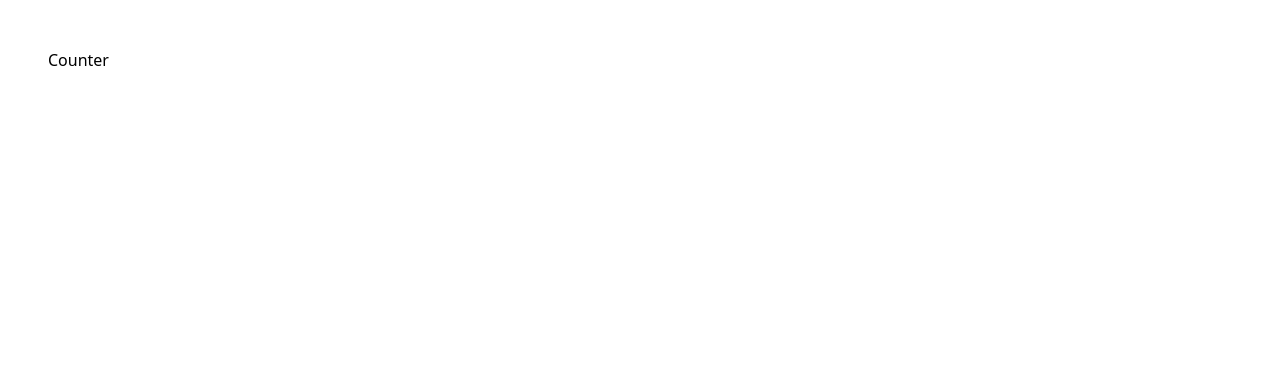
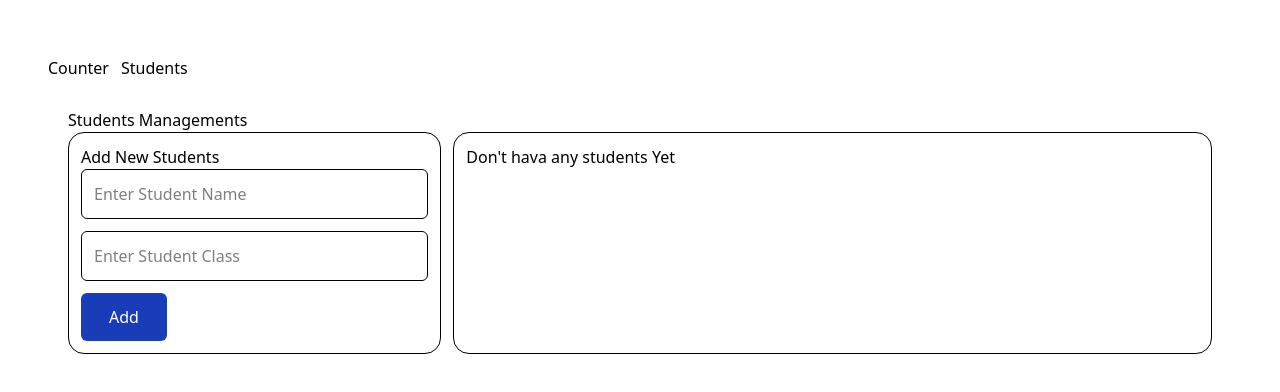
Before and after one commit to mernstackjs/zustand-vite-playing, a React (Vite) app: page /students in a window 1280 px wide. Before the commit this address had no page. Shown: the top 392 px of the page. Built offline with nearby package versions, Linux system fonts and the light colour scheme.

Commit message:
feat: add Students management page with AddStudent and StudentsList components

```diff
--- a/src/App.jsx
+++ b/src/App.jsx
@@ -6,18 +6,21 @@ import ProtectedRoute from "./components/ProtectedRoute";
 import Login from "./pages/login";
 import Counter from "./pages/counter";
 import { useAuthStore } from "./store/authStore";
+import Students from "./pages/students";
 
 export default function App() {
   const user = useAuthStore((state) => state.user);
 
   return (
     <div className="p-12">
-      <header>
+      <header className="flex gap-3 my-2">
         <Link to={"/counter"}>Counter</Link>
+        <Link to={"/students"}>Students</Link>
       </header>
       <Routes>
         <Route path="/" element={<Home />} />
         <Route path="/counter" element={<Counter />} />
+        <Route path="/students" element={<Students />} />
         <Route
           path="/login"
           element={!user?.isLoggedIn ? <Login /> : <Navigate to="/todos" />}
--- /dev/null
+++ b/src/components/AddStudent.jsx
@@ -0,0 +1,38 @@
+import React from "react";
+
+export default function AddStudent({ setStudents }) {
+  const handleAddNewStudent = (e) => {
+    e.preventDefault();
+    const formData = new FormData(e.target);
+    const student_name = formData.get("studnet_name");
+    const student_class = formData.get("studnet_class");
+    const student = {
+      rolNum: Math.floor(Math.random() * 1000),
+      student_name,
+      student_class,
+    };
+    setStudents((prev) => [...prev, student]);
+
+    e.target.reset();
+  };
+  return (
+    <div className="border p-3 rounded-2xl">
+      <form onSubmit={handleAddNewStudent}>
+        <h1>Add New Students</h1>
+        <input
+          className="w-full p-3 border rounded-md"
+          name="studnet_name"
+          placeholder="Enter Student Name"
+        />
+        <input
+          className="w-full my-3 p-3 border rounded-md"
+          name="studnet_class"
+          placeholder="Enter Student Class"
+        />
+        <button className="bg-blue-800 text-white rounded-md px-7 py-3 cursor-pointer">
+          Add{" "}
+        </button>
+      </form>
+    </div>
+  );
+}
--- /dev/null
+++ b/src/components/StudentsList.jsx
@@ -0,0 +1,32 @@
+import React from "react";
+
+export default function StudentsList({ students, deleteStudent }) {
+  console.log(students);
+  return (
+    <div className="col-span-2 border rounded-2xl p-3">
+      <ul className="grid md:grid-cols-3 gap-2">
+        {students?.length !== 0 ? (
+          students?.map((student) => (
+            <li className="border rounded-lg p-3" key={student.rolNum}>
+              <span className="italic font-extralight text-sm mb-2">
+                Role Number : {student.rolNum}
+              </span>
+              <p className="text-lg font-bold">Name : {student.student_name}</p>
+              <p className="text-lg font-bold">
+                Class: {student.student_class}
+              </p>
+              <button
+                onClick={() => deleteStudent(student.rolNum)}
+                className="text-red-800 underline italic mt-2"
+              >
+                Delete
+              </button>
+            </li>
+          ))
+        ) : (
+          <h1>Don't hava any students Yet</h1>
+        )}
+      </ul>
+    </div>
+  );
+}
--- /dev/null
+++ b/src/pages/students.jsx
@@ -0,0 +1,21 @@
+import React, { useState } from "react";
+import AddStudent from "../components/AddStudent";
+import StudentsList from "../components/StudentsList";
+
+export default function Students() {
+  const [students, setStudents] = useState([]);
+
+  const deleteStudent = (rolNum) => {
+    setStudents((prev) => prev.filter((s) => s.rolNum !== rolNum));
+  };
+  return (
+    <div className="p-5">
+      <h1>Students Managements</h1>
+
+      <div className="grid gap-3 grid-cols-3">
+        <AddStudent setStudents={setStudents} />
+        <StudentsList students={students} deleteStudent={deleteStudent} />
+      </div>
+    </div>
+  );
+}
```
